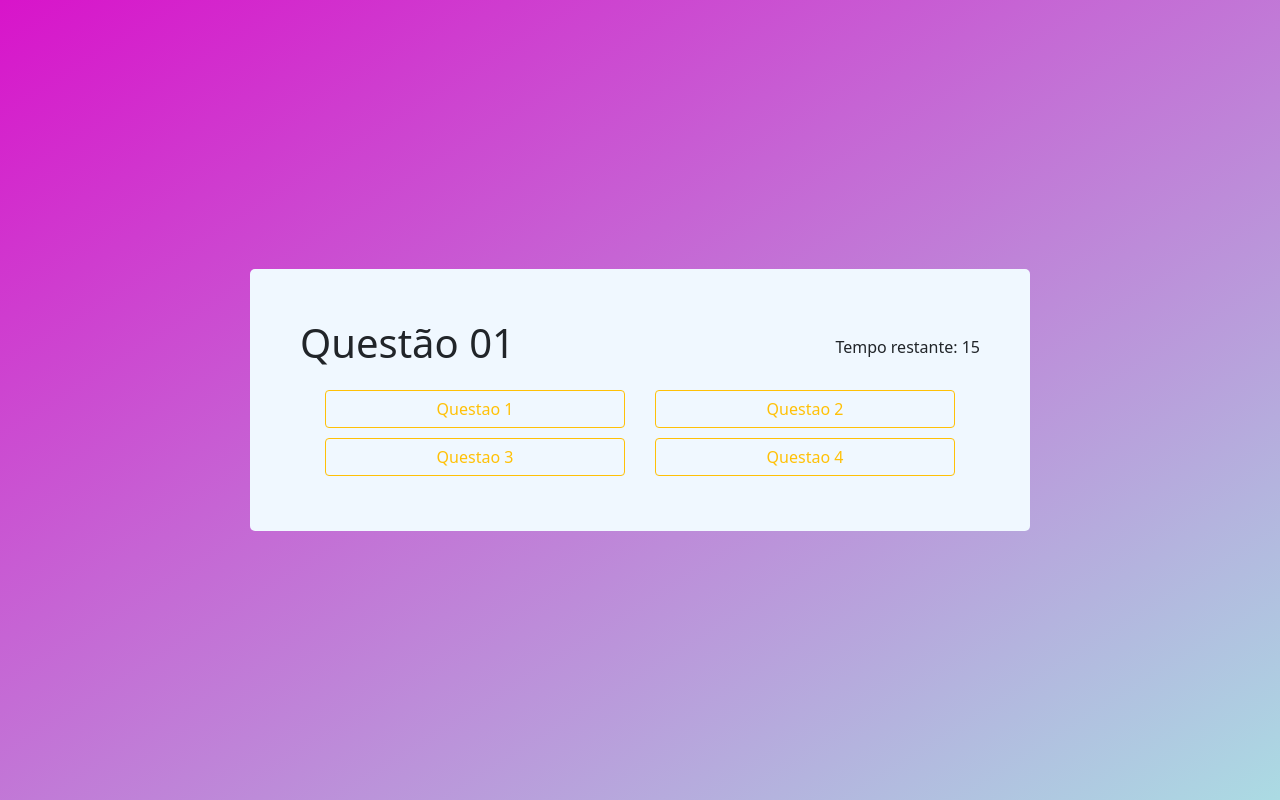
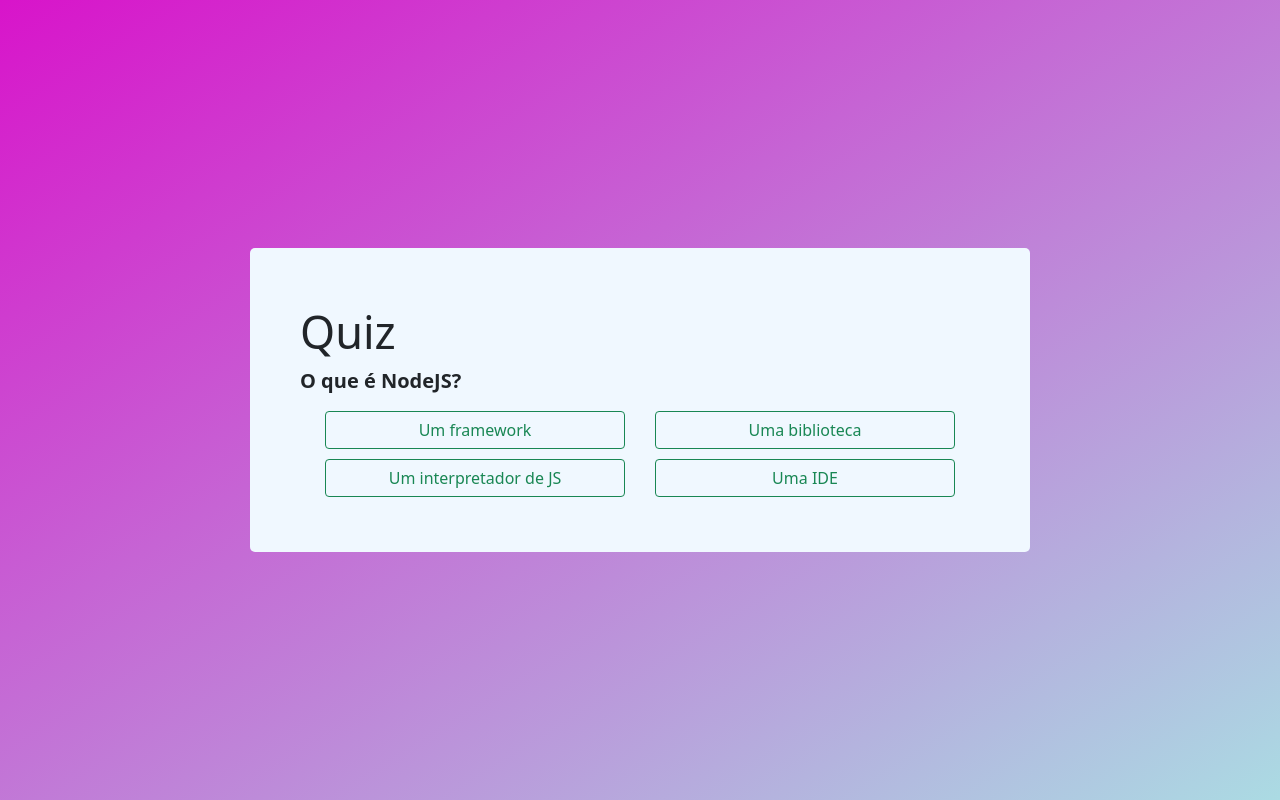
Before and after one commit to RianLucasSB/quiz-app, a plain HTML site: page index.html in a window 1280 px wide. Drawn offline with nearby package versions, Linux system fonts and the light colour scheme.

Commit message:
Segunda versão

```diff
--- a/index.html
+++ b/index.html
@@ -5,27 +5,27 @@
     <meta http-equiv="X-UA-Compatible" content="IE=edge">
     <meta name="viewport" content="width=device-width, initial-scale=1.0">
     <title>Quiz app</title>
-    <script defer src="index.js"></script>
     <link rel="stylesheet" href="style.css">
     <link href="https://cdn.jsdelivr.net/npm/bootstrap@5.0.2/dist/css/bootstrap.min.css" rel="stylesheet" integrity="sha384-EVSTQN3/azprG1Anm3QDgpJLIm9Nao0Yz1ztcQTwFspd3yD65VohhpuuCOmLASjC" crossorigin="anonymous">
 </head>
-<body>
+<body onload= "mostraQuestao()">
 
     <div id="container">
+        <div id="topo">Quiz</div>
         <div id="qHeader">
-            <span><h1> Questão 01</h1></span>
-            <span>Tempo restante: 15</span>
+            <span id="pergunta"><h1> Questão 01</h1></span>
         </div>
         <div id="qBody">
             <div id="questoes">
-                <button id="btn1" class="btn btn-outline-warning"><span id="choice0"> Questao 1 </span></button>
-                <button id="btn1" class="btn btn-outline-warning"><span id="choice0"> Questao 2 </span></button>
-                <button id="btn1" class="btn btn-outline-warning"><span id="choice0"> Questao 3  </span></button>
-                <button id="btn1" class="btn btn-outline-warning"><span id="choice0"> Questao 4 </span></button>
+                <button id="btn0" class="btn btn-outline-success"><span id="opcao1"></span></button>
+                <button id="btn1" class="btn btn-outline-success"><span id="opcao2"></span></button>
+                <button id="btn2" class="btn btn-outline-success"><span id="opcao3"></span></button>
+                <button id="btn3" class="btn btn-outline-success"><span id="opcao4"></span></button>
 
             </div>
         </div>
     </div>
+    <script defer src="index.js"></script>
+</body>
 
-</body>
 </html>
--- a/index.js
+++ b/index.js
@@ -0,0 +1,71 @@
+var questionIndex = 0
+var score = 0
+
+
+
+const questoes = [
+    {
+        pergunta: "O que é NodeJS?",
+        opcoes: ["Um framework","Uma biblioteca","Um interpretador de JS","Uma IDE"],
+        resp: "Um interpretador de JS",
+
+
+    },
+
+    {
+        pergunta: "Qual não é uma linguagem Orientada à objeto?",
+        opcoes: ["JavaScript","C","Python", "PHP",],
+        resp: "C",
+
+
+    },
+
+    {
+        pergunta: "O que é ExpressJS?",
+        opcoes: ["Um framework","Uma biblioteca","Um interpretador de JS","Uma IDE"],
+        resp: "Um framework"
+
+
+    },
+
+    {
+        pergunta: "O que é GIT?",
+        opcoes : ["Um software de controle de versionamento", "Uma linguagem", "Um compilador", "Uma IDE"],
+        resp: "Um software de controle de versionamento",
+
+
+    }
+]
+
+
+function mostraQuestao(){
+    if (questoes.length <= questionIndex){
+        var fim_de_jogo_html = '<h1>Resultado</h1>'
+        fim_de_jogo_html += `<h2>Você acertou: ${score} de 4</h2>`
+        document.getElementById('container').innerHTML = fim_de_jogo_html
+
+    }
+    else{
+        let pergunta = document.getElementById('pergunta')
+        pergunta.innerHTML = questoes[questionIndex].pergunta
+
+        let botoes = document.querySelectorAll('.btn')
+
+        for(var i=0; i < questoes.length; i++){
+            botoes[i].innerHTML = questoes[questionIndex].opcoes[i]
+            marcar(`btn${i}`, questoes[questionIndex].opcoes[i])
+        }
+    }
+}
+
+function marcar(id, escolha){
+
+    let botao = document.getElementById(id)
+    botao.onclick = function(){
+        if(escolha == questoes[questionIndex].resp){
+            score++
+        }
+        questionIndex++
+        mostraQuestao()
+    }
+}
--- a/style.css
+++ b/style.css
@@ -1,6 +1,3 @@
-*{
-
-}
 body{
     font-size: 16px;
     min-height: 100vh;
@@ -19,11 +16,17 @@ body{
     border: black 15px;
 }
 
+#topo{
+    font-size: 45px;
+}
+
 #qHeader{
     display: flex;
     align-items: center;
     justify-content: space-between;
     margin-bottom: 10px;
+    font-size: 20px;
+    font-weight: bold;
 }
 
 #questoes{
```
